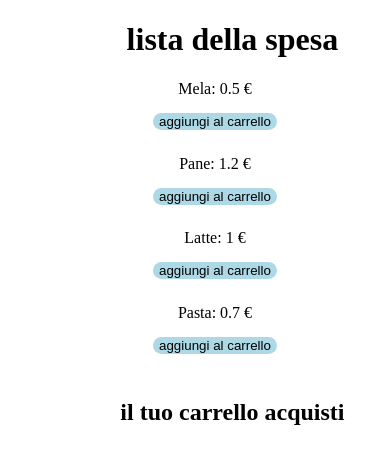
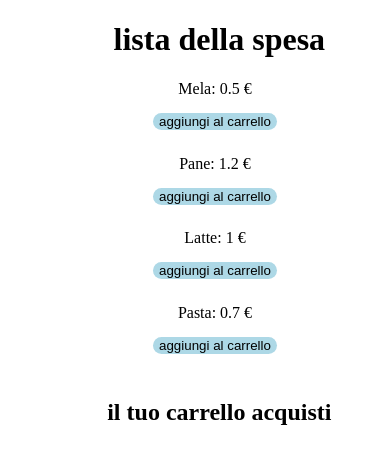
Before and after one commit to willymariino/ex-react-usereducer-spesa, a React (Vite) app: page / in a window 390 px wide. Shown: the top 464 px of the page. Built offline with nearby package versions, Linux system fonts and the light colour scheme.

Commit message:
fix: positioning title

```diff
--- a/src/index.css
+++ b/src/index.css
@@ -33,6 +33,6 @@
     h1,
     h2 {
         text-align: center;
-        margin-left: 20%;
+        margin-left: 13%;
     }
 }
```
